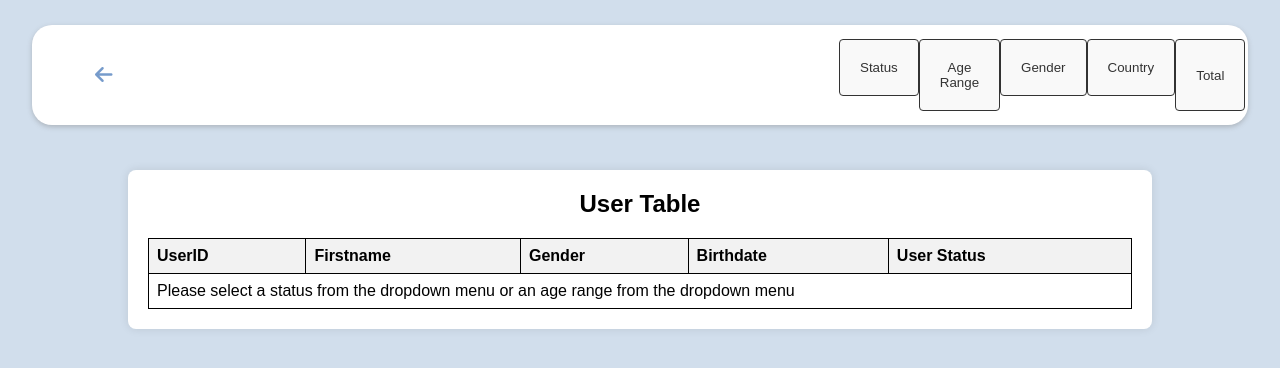
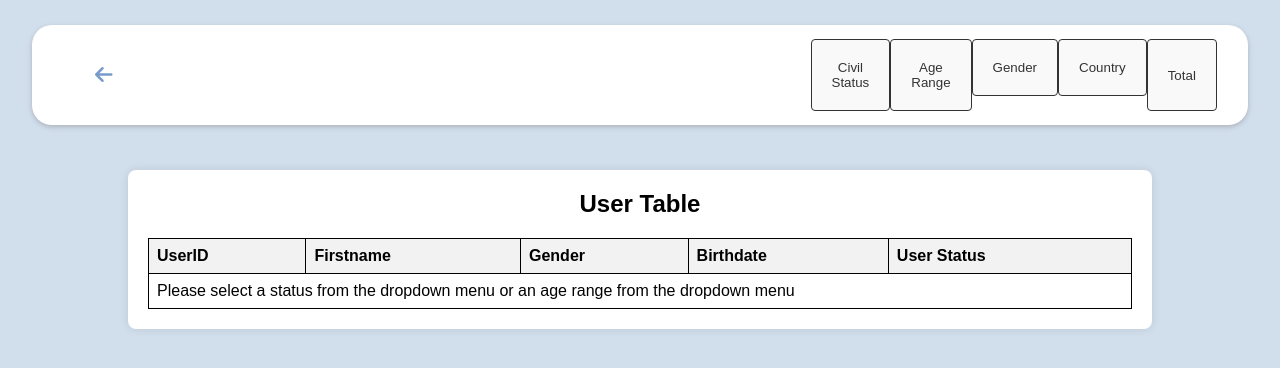
Before and after one commit to Charuzuuuu/f2hudar, a PHP site: page /report.php in a window 1280 px wide. Shown: the top 368 px of the page. Run offline with PHP 8.4, Linux system fonts and the light colour scheme; data that the repository does not hold is empty; some libraries are stand-ins or nearby versions.

Commit message:
updated report page

```diff
--- a/css/style_userpage.css
+++ b/css/style_userpage.css
@@ -84,7 +84,7 @@ header{
 }
 
 .iconBox2{
-    width: 35%;
+    width: 60%;
     display: flex;
     margin-left: 55%;
     padding: 0 25px;
--- a/report.php
+++ b/report.php
@@ -152,7 +152,7 @@
                 </div>
                 <div class="iconBox2">
                     <div class="dropdown">
-                        <button class="dropbtn">Status</button>
+                        <button class="dropbtn">Civil Status</button>
                         <div class="dropdown-content">
                             <a href="?status=Student">Student</a>
                             <a href="?status=Single">Single</a>
```
